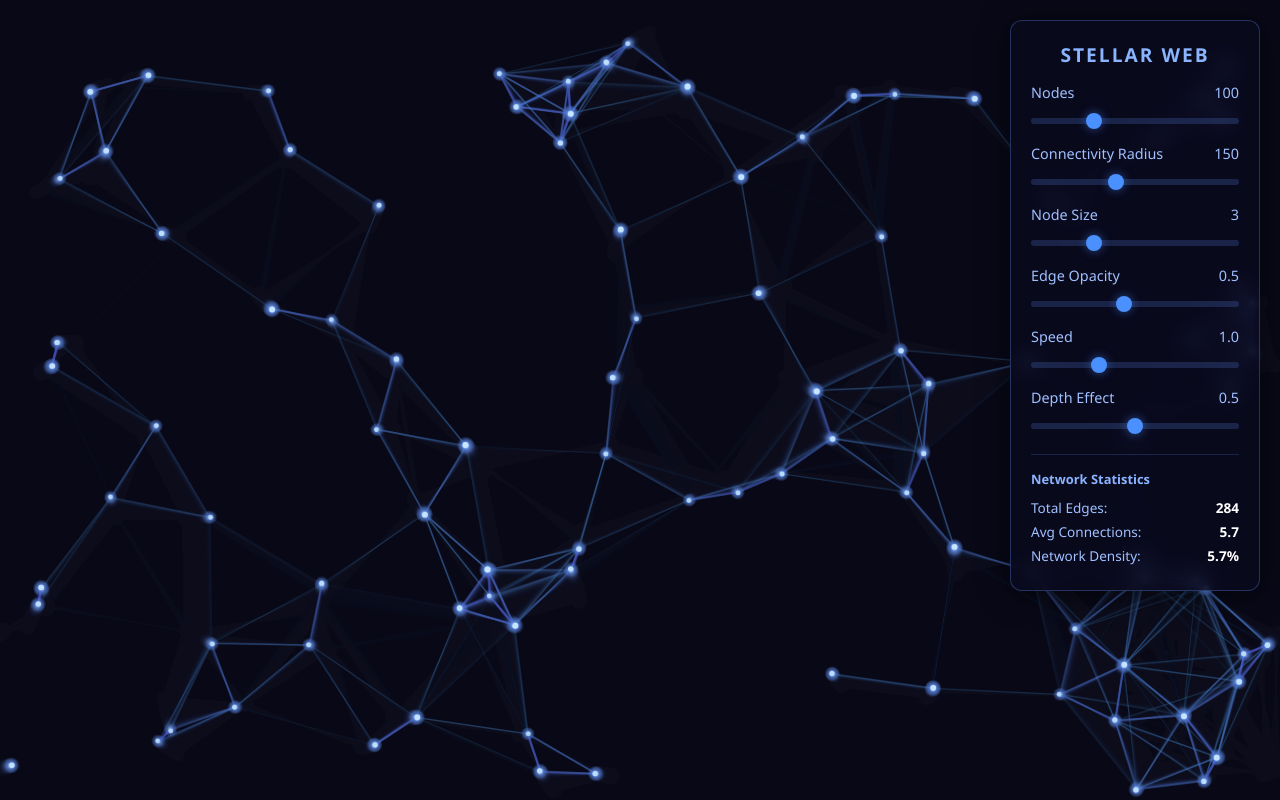
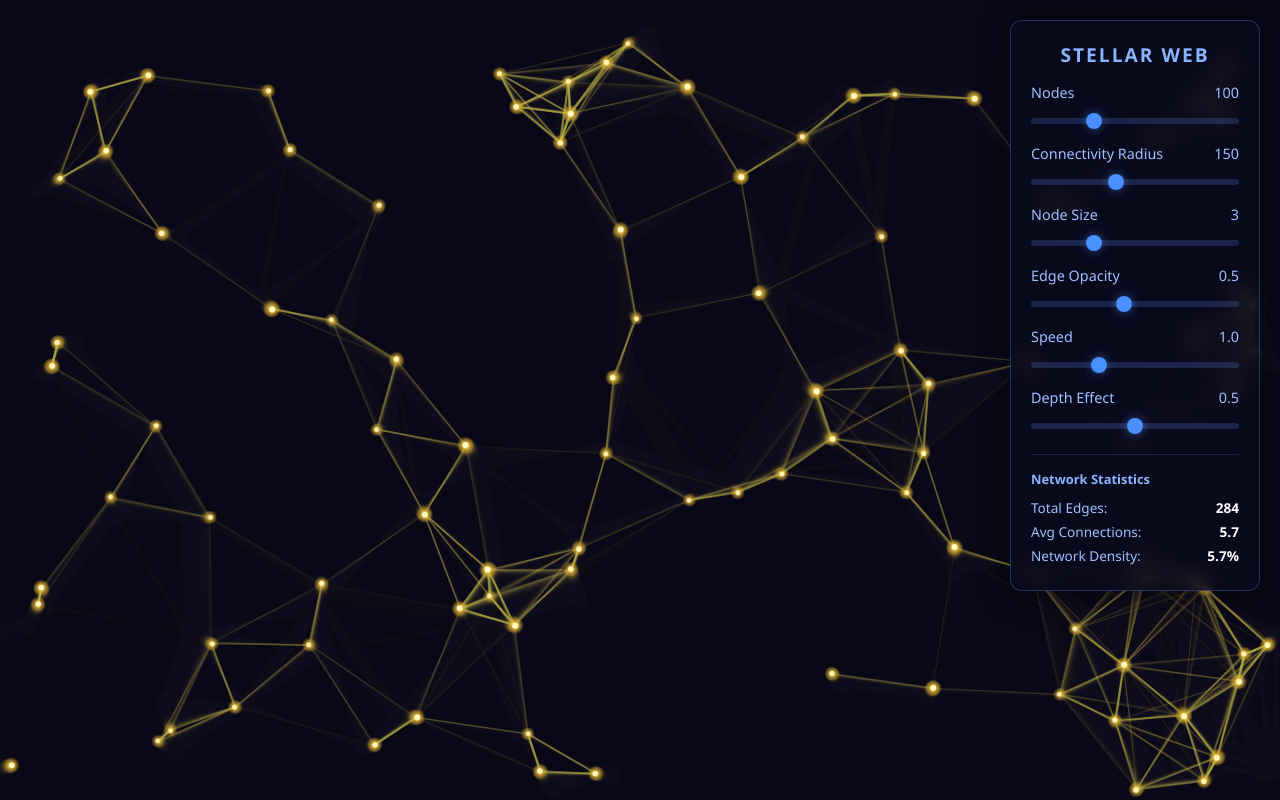
Before and after one commit to AIML-1870-2026/lightningphoenix70, a plain HTML site: page Stellar-Web/index.html in a window 1280 px wide. Drawn offline with Linux system fonts and the light colour scheme; animation ran at ten frames a second.

Commit message:
Update Stellar Web colors to yellow/gold
Co-Authored-By: Claude Opus 4.5 <noreply@anthropic.com>

```diff
--- a/Stellar-Web/index.html
+++ b/Stellar-Web/index.html
@@ -261,9 +261,9 @@
                     this.x, this.y, 0,
                     this.x, this.y, size * 3
                 );
-                gradient.addColorStop(0, `rgba(150, 200, 255, ${opacity})`);
-                gradient.addColorStop(0.5, `rgba(100, 150, 255, ${opacity * 0.3})`);
-                gradient.addColorStop(1, 'rgba(100, 150, 255, 0)');
+                gradient.addColorStop(0, `rgba(255, 230, 100, ${opacity})`);
+                gradient.addColorStop(0.5, `rgba(255, 200, 50, ${opacity * 0.3})`);
+                gradient.addColorStop(1, 'rgba(255, 200, 50, 0)');
 
                 ctx.beginPath();
                 ctx.arc(this.x, this.y, size * 3, 0, Math.PI * 2);
@@ -273,7 +273,7 @@
                 // Core
                 ctx.beginPath();
                 ctx.arc(this.x, this.y, size, 0, Math.PI * 2);
-                ctx.fillStyle = `rgba(200, 230, 255, ${opacity})`;
+                ctx.fillStyle = `rgba(255, 250, 200, ${opacity})`;
                 ctx.fill();
             }
         }
@@ -317,7 +317,7 @@
                         const opacity = distRatio * params.edgeOpacity * depthOpacity;
 
                         // Color gradient based on distance
-                        const hue = 200 + distRatio * 40; // Blue to cyan
+                        const hue = 45 + distRatio * 15; // Gold to yellow
 
                         ctx.beginPath();
                         ctx.moveTo(nodes[i].x, nodes[i].y);
```
